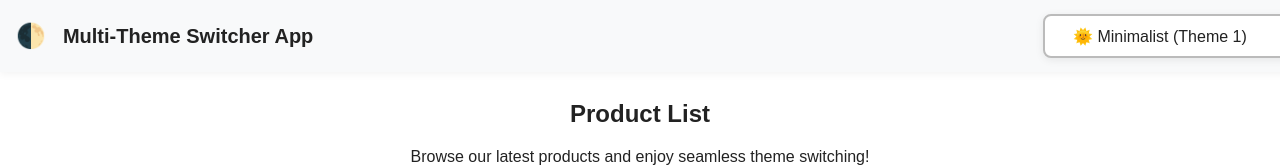
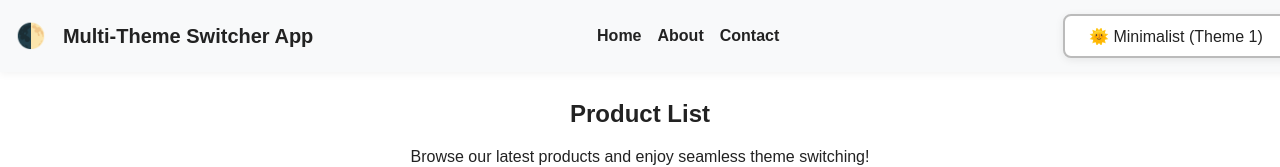
Before and after one commit to iShahzaib/Mohd_Shahzaib_Hussain_ReactJS_Developer, a React (Create React App) app in the folder multi-theme-switcher-app/: page / in a window 1280 px wide. Shown: the top 167 px of the page. Built offline with nearby package versions, Linux system fonts and the light colour scheme; no server answers.

Commit message:
final production fixed

```diff
--- a/multi-theme-switcher-app/src/App.css
+++ b/multi-theme-switcher-app/src/App.css
@@ -70,7 +70,7 @@
   .header-select {
     width: 100% !important;
     font-size: 15px !important;
-    margin: 4px 0 0 100px; /* Adjust dropdown alignment */
+    margin-left: 100px; /* Adjust dropdown alignment */
   }
 }
 
@@ -81,6 +81,7 @@
   position: fixed;
   top: 0;
   display: flex;
+  gap: 1rem;
   width: 100%;
   align-items: center;
   justify-content: space-between;
@@ -103,6 +104,20 @@
   font-size: 20px;
 }
 
+.header-nav {
+  display: flex;
+  gap: 16px;
+  align-items: center;
+
+  a {
+    text-decoration: none;
+    color: inherit;
+    font-weight: bold;
+    font-size: 16px;
+    transition: color 0.3s;
+  }
+}
+
 .header-select {
   padding: 10px 24px;
   border: 2px solid #bbb;
@@ -112,6 +127,9 @@
   cursor: pointer;
   transition: border 0.3s, box-shadow 0.3s, background 0.3s, color 0.3s;
   height: 44px;
+  appearance: none;            /* Standard */
+  -webkit-appearance: none;    /* Safari & iOS */
+  -moz-appearance: none;       /* Firefox */
 }
 
 /* ------------------------------ */
--- a/multi-theme-switcher-app/src/components/Header.tsx
+++ b/multi-theme-switcher-app/src/components/Header.tsx
@@ -1,6 +1,7 @@
+import { Link } from "react-router-dom";
 import { useTheme } from "../context/ThemeContext";
 
-// Header component provides the top navigation bar with a theme switcher dropdown
+// Header component provides the top navigation bar with theme switcher dropdown and page links
 export default function Header() {
   // Access theme values and the current selected theme name from context
   const { themeName, setThemeName, theme } = useTheme();
@@ -17,7 +18,7 @@ export default function Header() {
         boxShadow: theme.boxShadow || "0 2px 8px rgba(0,0,0,0.05)",
       }}
     >
-      {/* Left section: App icon and title */}
+      {/* Left: Logo & App title */}
       <div style={{ display: "flex", alignItems: "center" }}>
         {/* Emoji icon for branding (placeholder) */}
         <span className="header-icon" role="img" aria-label="Theme Icon">
@@ -26,7 +27,14 @@ export default function Header() {
         <span className="header-title">Multi-Theme Switcher App</span>
       </div>
 
-      {/* Right section: Theme switcher dropdown */}
+      {/* Center: Navigation Links */}
+      <nav className="header-nav">
+        <Link to="/" style={{ color: theme.headerColor }}>Home</Link>
+        <Link to="/about" style={{ color: theme.headerColor }}>About</Link>
+        <Link to="/contact" style={{ color: theme.headerColor }}>Contact</Link>
+      </nav>
+
+      {/* Right: Theme Switcher Dropdown */}
       <select
         className="header-select"
         value={themeName}
```
